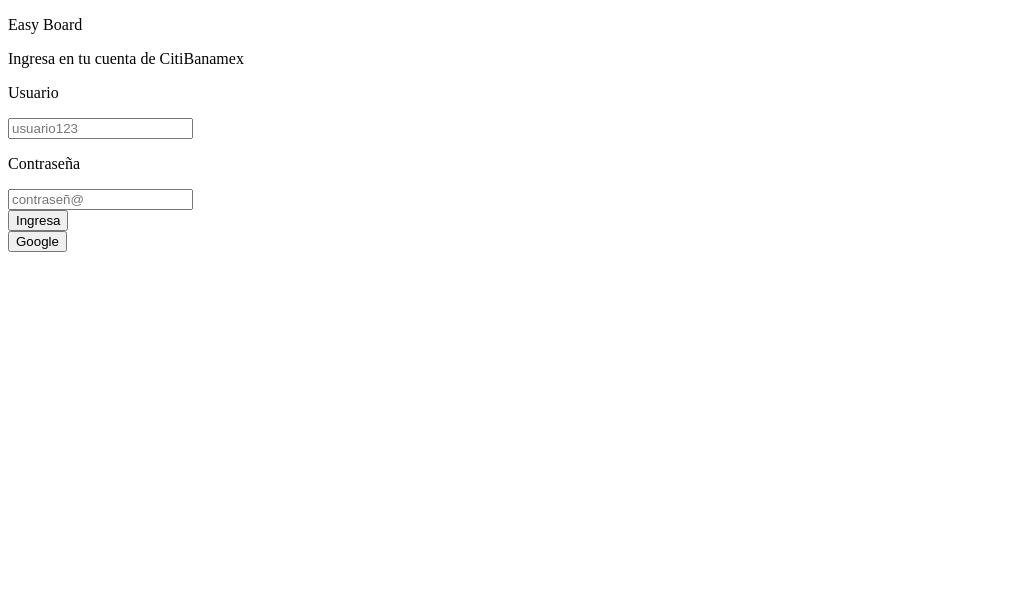
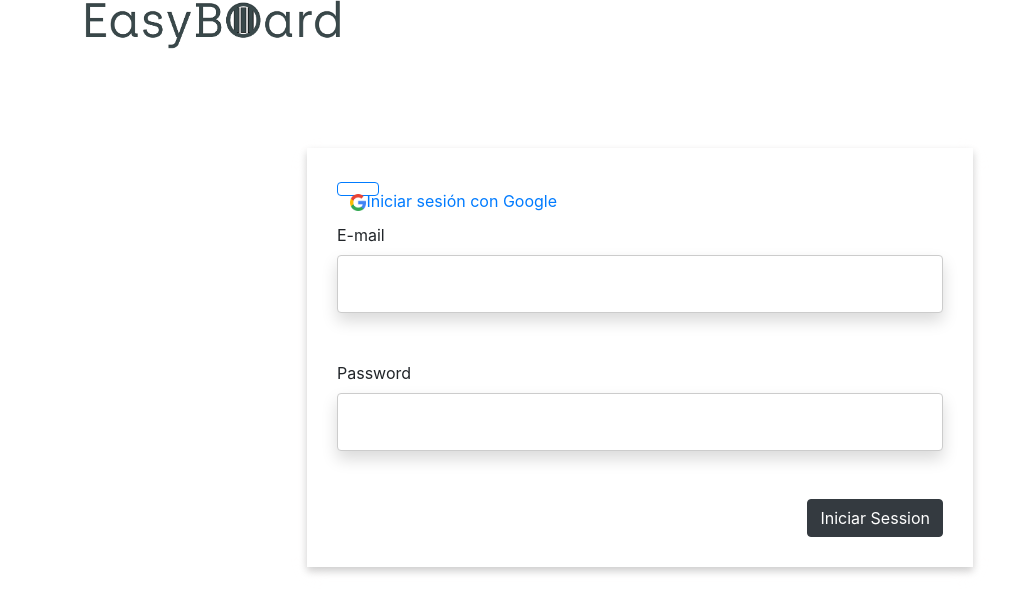
Before and after one commit to esmerivero/easyboard-citi, a website: page src/index.html in a window 1280 px wide. Shown: the whole page, without its empty margins (0-1031 px from the left). Drawn offline with nearby package versions, Linux system fonts and the light colour scheme.

Commit message:
Agregando la vista del login

```diff
--- a/src/css/kanban.css
+++ b/src/css/kanban.css
@@ -1,3 +1,3 @@
 .tablero{
-    display: inline-block;
+    display: inline-flex;
 }
--- /dev/null
+++ b/src/css/login.css
@@ -0,0 +1,50 @@
+body {
+    max-width: 100%;
+    background-color: #ffe521;
+  }
+
+  #img-logo{
+      width: 35%;
+      height: 100%;
+  }
+  .wrapper {
+    width: 50%;
+    max-width: 500px;
+    min-width: 60%;
+    margin: auto;
+    padding: 30px;
+    height: auto;
+    margin-top: 9%;
+    background-color: white;
+    box-shadow: 0 4px 8px 0 rgba(0, 0, 0, 0.2), 0 6px 20px 0 rgba(255, 248, 248, 0.19);
+    display: block;
+  }
+
+  input[type=email] {
+    width: 100%;
+    padding: 6px;
+    margin: 8px 0;
+    border: 1px solid #ccc;
+  }
+
+  input[type=password] {
+    width: 100%;
+    padding: 6px;
+    margin: 8px 0;
+    border: 1px solid #ccc;
+  }
+
+  #login-button {
+    float: right;
+  }
+
+  form {
+    font-size: 26px bold;
+  }
+
+  #logGoogle{
+   height: 4%;
+   width: 7%;
+   margin-bottom: 7px;
+   margin-right: 4%;
+}
--- a/src/index.html
+++ b/src/index.html
@@ -5,14 +5,23 @@
     <meta http-equiv="X-UA-Compatible" content="IE=edge">
     <title>Login</title>
     <meta name="viewport" content="width=device-width, initial-scale=1">
+    <link rel="stylesheet" href="/src/css/login.css">
+    <link rel="stylesheet" href="https://stackpath.bootstrapcdn.com/bootstrap/4.1.2/css/bootstrap.min.css" integrity="sha384-Smlep5jCw/wG7hdkwQ/Z5nLIefveQRIY9nfy6xoR1uRYBtpZgI6339F5dgvm/e9B" crossorigin="anonymous">
 </head>
 <body>
-    <section class="container">
+    <!-- <section class="container">
         <section class="row">
             <div class="col">
                 <section class="row">
                     <div class="col">
                         <p>Easy Board</p>
+                    </div>
+                </section>
+
+                <section class="row">
+                    <div class="col">
+                        <button type="button" class="buttonGoogle btn col-sm-12 col-md-12 col-xl-12" id="btn-google">
+                        <img src="../src/images/login-google.png" class="img-fluid gLogo" alt="Responsive image">Iniciar sesión con Google</button>
                     </div>
                 </section>
 
@@ -60,14 +69,47 @@
                     </div>
                 </section>
 
-                <section class="row">
-                    <div class="col">
-                        <button id="btn-google">Google</button>
+            </div>
+        </section>
+    </section> -->
+            <div class="container">
+              <div class="row">
+                <section class="col mx-center">
+                    <section class="row">
+                        <section class="col-8">
+                                <img src="../src/images/logofinal.png" class="img-fluid" alt="Responsive image" id = "img-logo">
+                        </section>
+                    </section>
+                <div class="wrapper" id="login-wrapper">
+                    <section class="row mx-center">
+                    <div class= "col">
+                            <button type="button" class="btn btn-outline-primary" id="logGoogle"><img src="../src/images/google-1015752_960_720.png" class="img-fluid gLogo" alt="Responsive image">Iniciar sesión con Google</button>
+
                     </div>
                 </section>
-            </div>
+                  <form>
+                    E-mail
+                    <input class="shadow p-3 mb-5 bg-white rounded" type="email" id="userCapture" name="email">
+                   </form>
+
+                  <form>
+                    Password
+                    <input class="shadow p-3 mb-5 bg-white rounded" type="password" id="passwordCapture" name="psw">
+                  </form>
+
+                  <section class="row">
+                      <section class="col">
+                        <button id="login-button" class="btn btn-dark">Iniciar Session</button>
+                      </section>
+                  </section>
+
+          </div>
         </section>
-    </section>
+        </div>
+    </div>
+    <script src="https://code.jquery.com/jquery-3.3.1.slim.min.js" integrity="sha384-q8i/X+965DzO0rT7abK41JStQIAqVgRVzpbzo5smXKp4YfRvH+8abtTE1Pi6jizo" crossorigin="anonymous"></script>
+    <script src="https://cdnjs.cloudflare.com/ajax/libs/popper.js/1.14.3/umd/popper.min.js" integrity="sha384-ZMP7rVo3mIykV+2+9J3UJ46jBk0WLaUAdn689aCwoqbBJiSnjAK/l8WvCWPIPm49" crossorigin="anonymous"></script>
+    <script src="https://stackpath.bootstrapcdn.com/bootstrap/4.1.2/js/bootstrap.min.js" integrity="sha384-o+RDsa0aLu++PJvFqy8fFScvbHFLtbvScb8AjopnFD+iEQ7wo/CG0xlczd+2O/em" crossorigin="anonymous"></script>
     <script src="https://www.gstatic.com/firebasejs/4.12.1/firebase-app.js"></script>
     <script src="https://www.gstatic.com/firebasejs/4.12.1/firebase-auth.js"></script>
     <script src="https://www.gstatic.com/firebasejs/4.12.1/firebase-database.js"></script>
--- a/src/js/login.js
+++ b/src/js/login.js
@@ -48,7 +48,7 @@
     window.location.href = 'views/kanban.html';
 }
 
-const google = document.getElementById('btn-google');
+const google = document.getElementById('logGoogle');
     google.addEventListener('click', (event) => {
         authGoogle();
         // goToKanban();
```
Also changed, not shown: src/views/kanban.html (+10 -9 lines), src/images/enblanco.png (added), src/images/google-1015752_960_720.png (added), src/images/login-google.png (added), src/images/logofinal.png (added).
